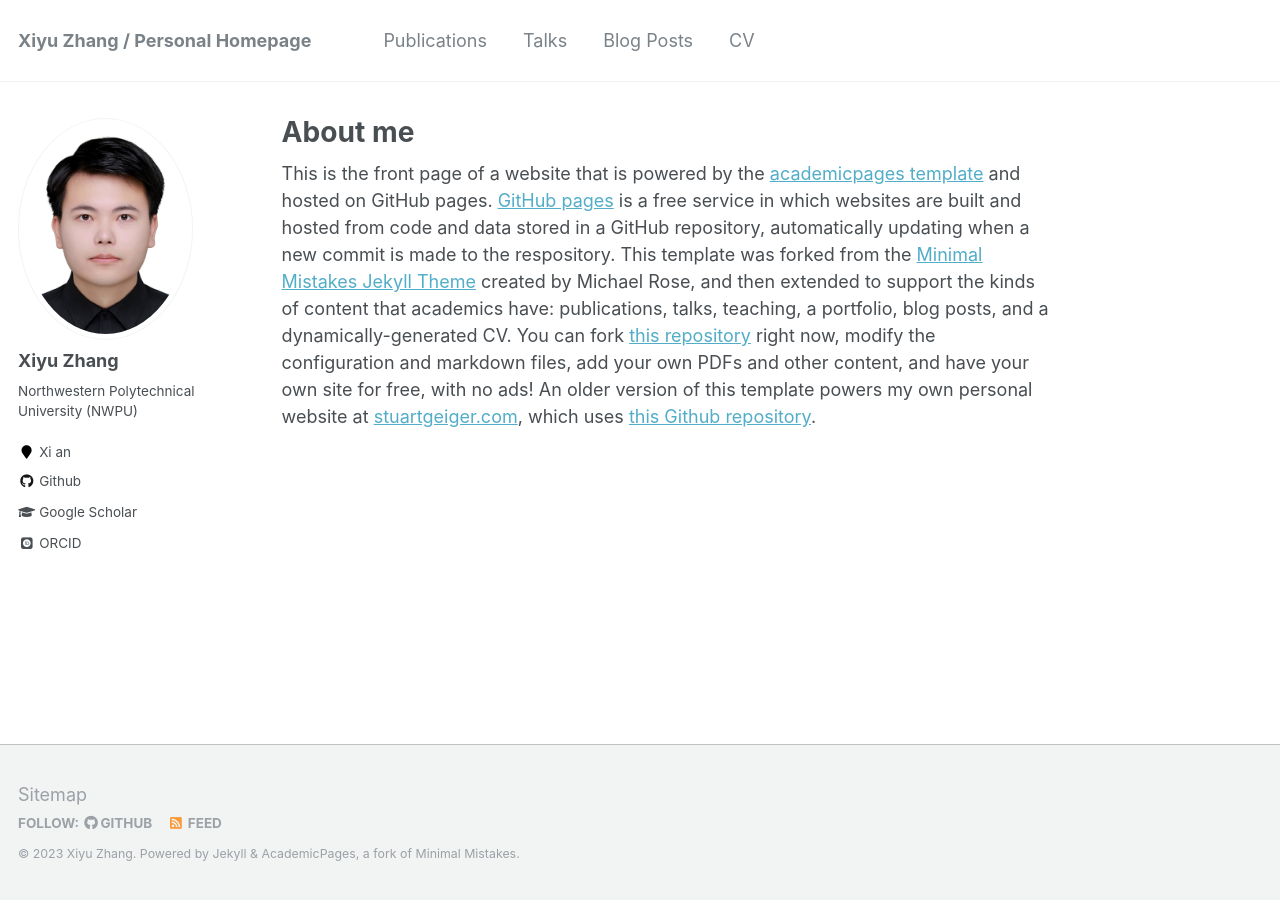
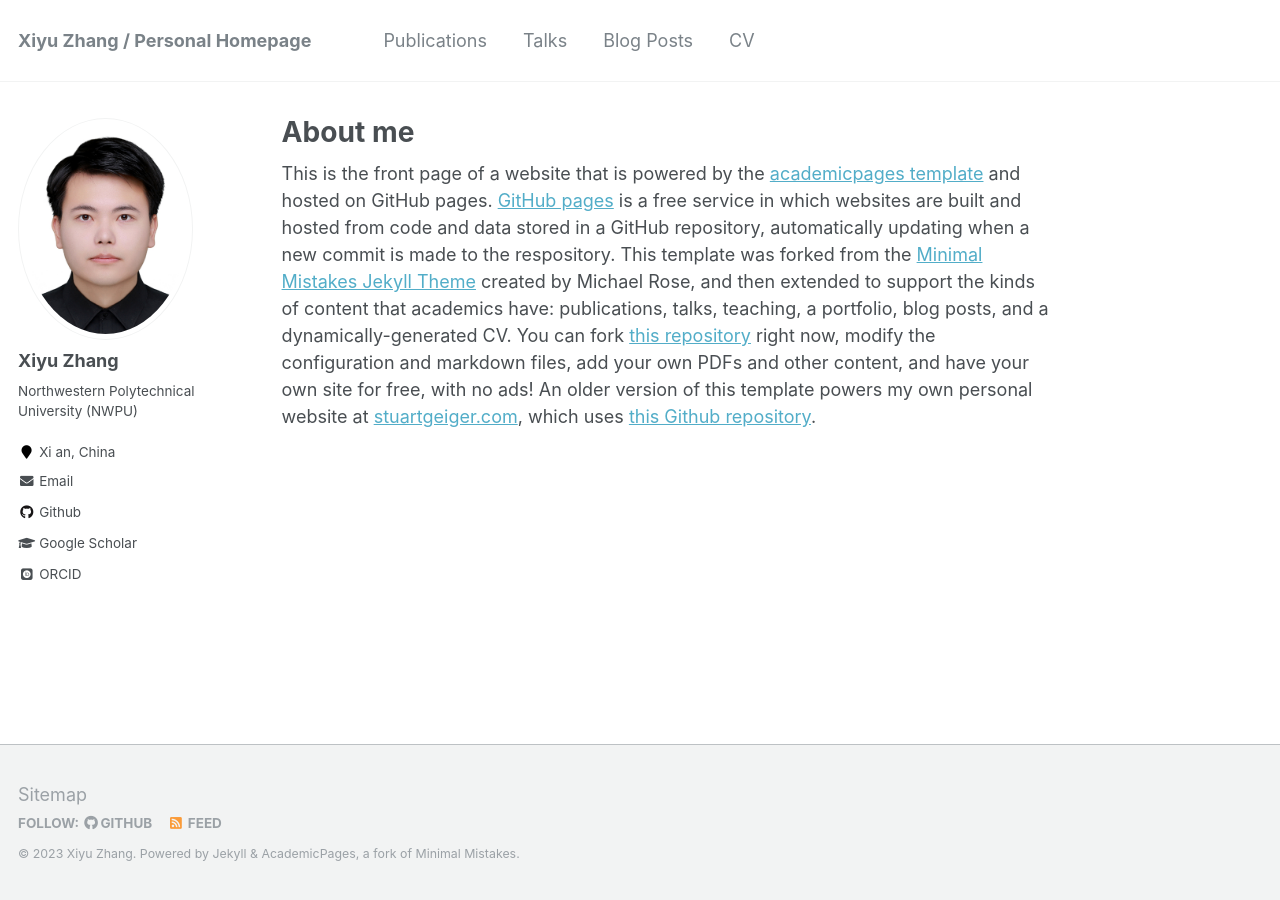
Before and after one commit to zhangxy0517/zhangxy0517.github.io, a Jekyll site: the page built from _pages/about.md, in a window 1280 px wide. Built offline with Jekyll 4.4.1, drawn with Linux system fonts in a browser that asks for light colours; some web fonts are replaced; part of the change alters nothing that is shown.

Commit message:
Update _config.yml

```diff
--- a/_config.yml
+++ b/_config.yml
@@ -83,11 +83,11 @@ author:
   name             : "Xiyu Zhang"
   avatar           : "xiyuzhang.jpg"
   bio              : "Northwestern Polytechnical University (NWPU)"
-  location         : "Xi an"
+  location         : "Xi an, China"
   employer         :
   pubmed           : # "https://www.ncbi.nlm.nih.gov/pubmed/?term=john+snow"
   googlescholar    : "https://scholar.google.com/citations?user=fbJLEX8AAAAJ&hl=zh-CN&oi=ao"
-  email            :
+  email            : "2426988253@mail.nwpu.edu.cn"
   researchgate     :  # example: "https://www.researchgate.net/profile/yourprofile"
   uri              :
   bitbucket        :
```
